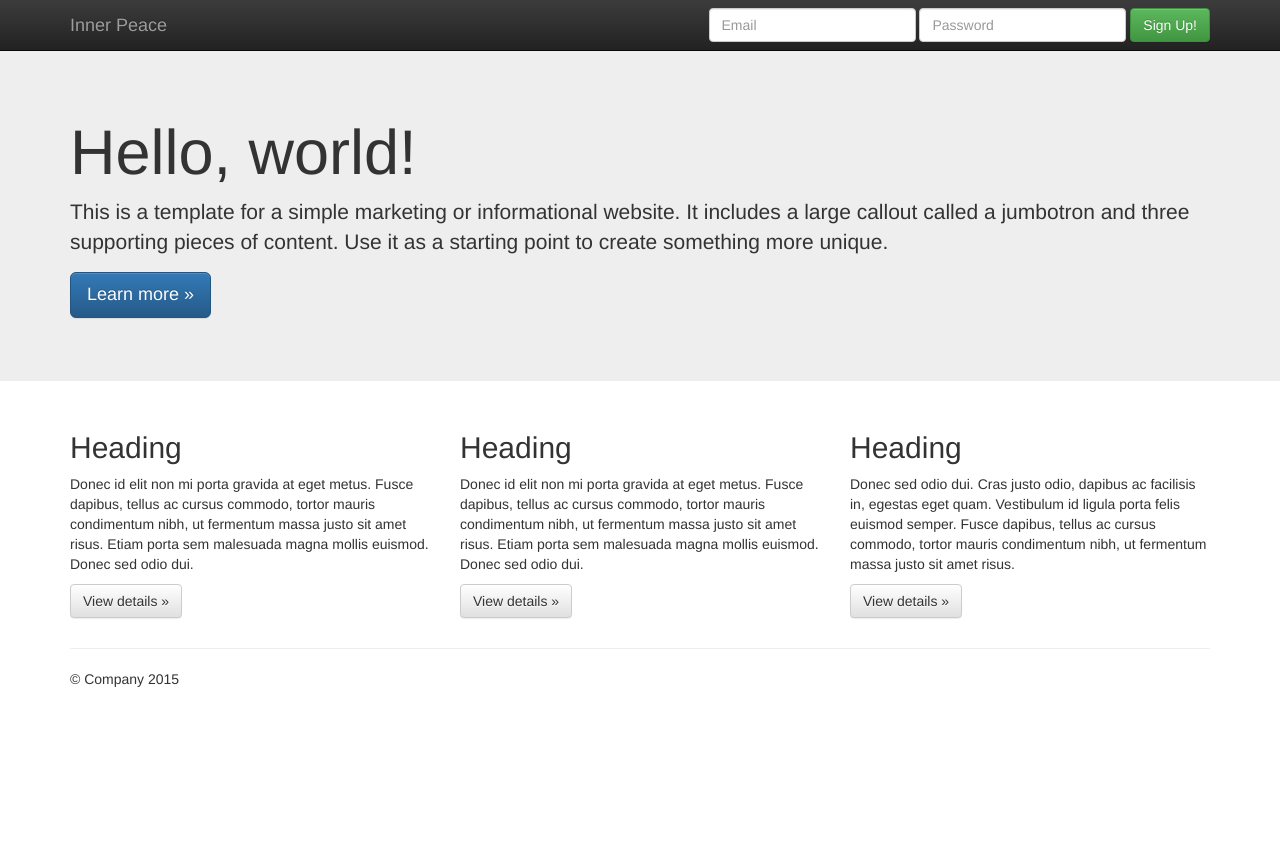
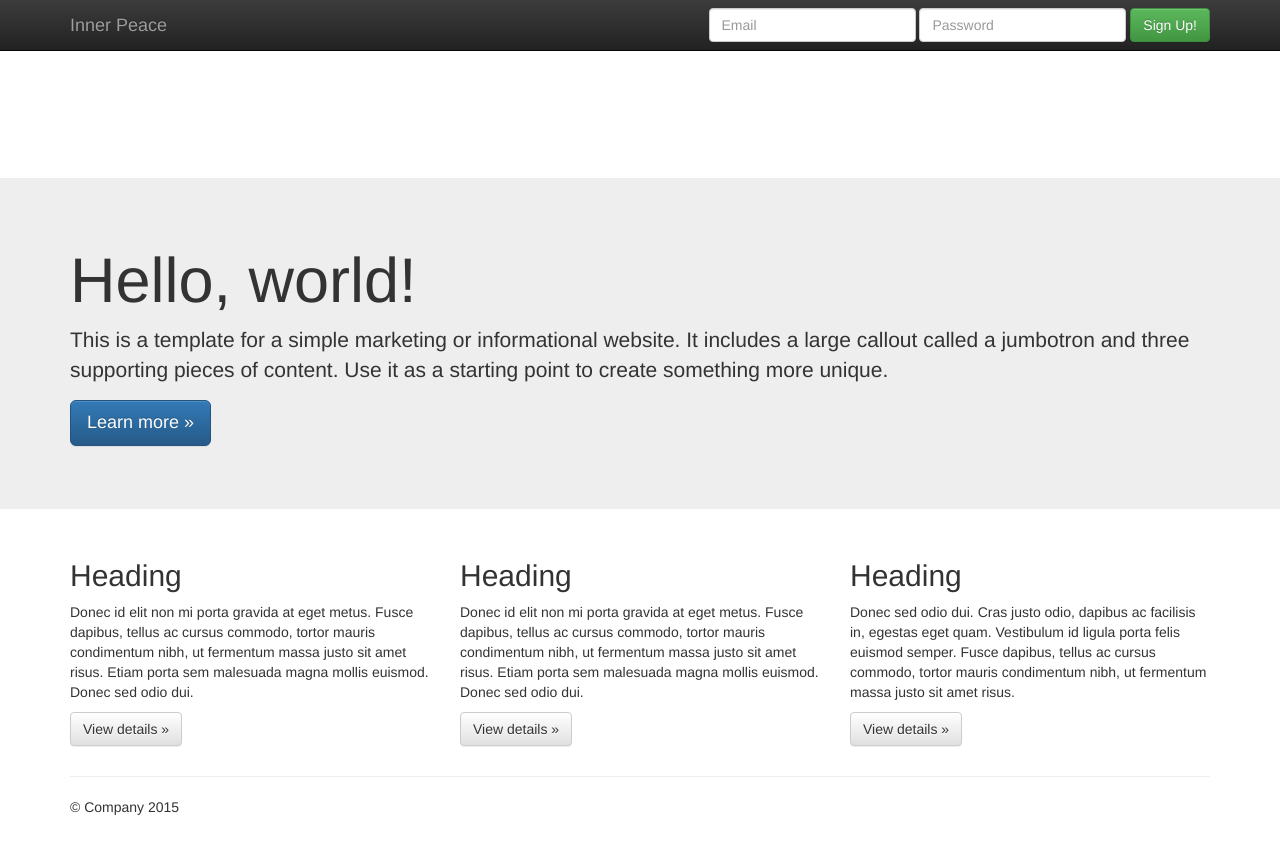
Before and after one commit to Morganmckelle/DGM3790, a plain HTML site: page index.html in a window 1280 px wide. Before the commit the page ends 800 px from the top, so only its background shows below. Drawn offline with nearby package versions, Linux system fonts and the light colour scheme.

Commit message:
custom css file addition, removing images

```diff
--- /dev/null
+++ b/css/custom.css
@@ -0,0 +1,6 @@
+@charset "utf-8";
+/* CSS Document */
+
+body{
+	margin:10% auto;
+}
--- a/index.html
+++ b/index.html
@@ -16,6 +16,7 @@
         </style>
         <link rel="stylesheet" href="css/bootstrap-theme.min.css">
         <link rel="stylesheet" href="css/main.css">
+        <link rel="stylesheet" href="css/custom.css">
 
         <script src="js/vendor/modernizr-2.8.3-respond-1.4.2.min.js"></script>
     </head>
```
Also changed, not shown: img/yoga group.jpg (deleted), img/yoga1.jpg (deleted), img/yogastudio.jpg (deleted).
